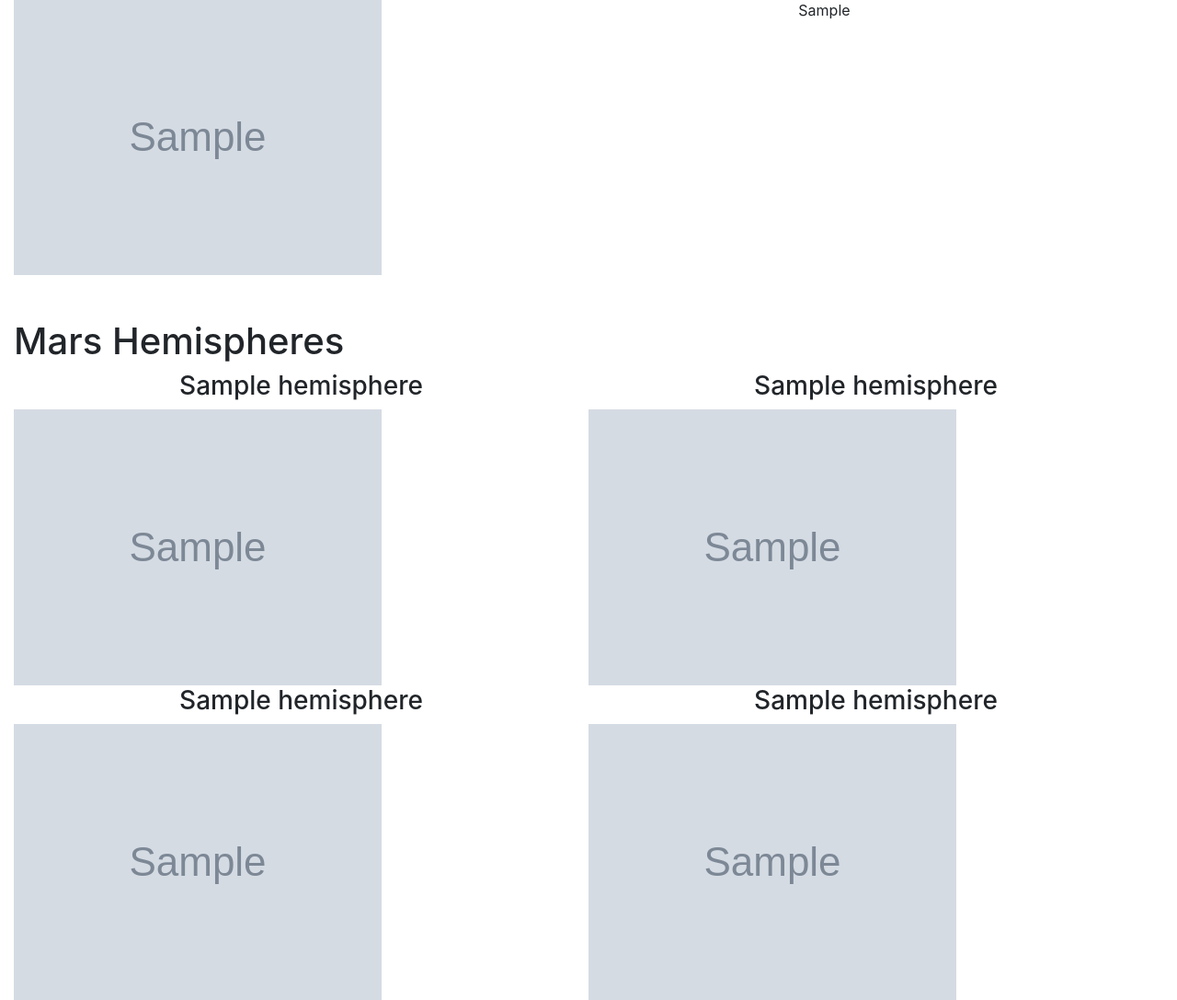
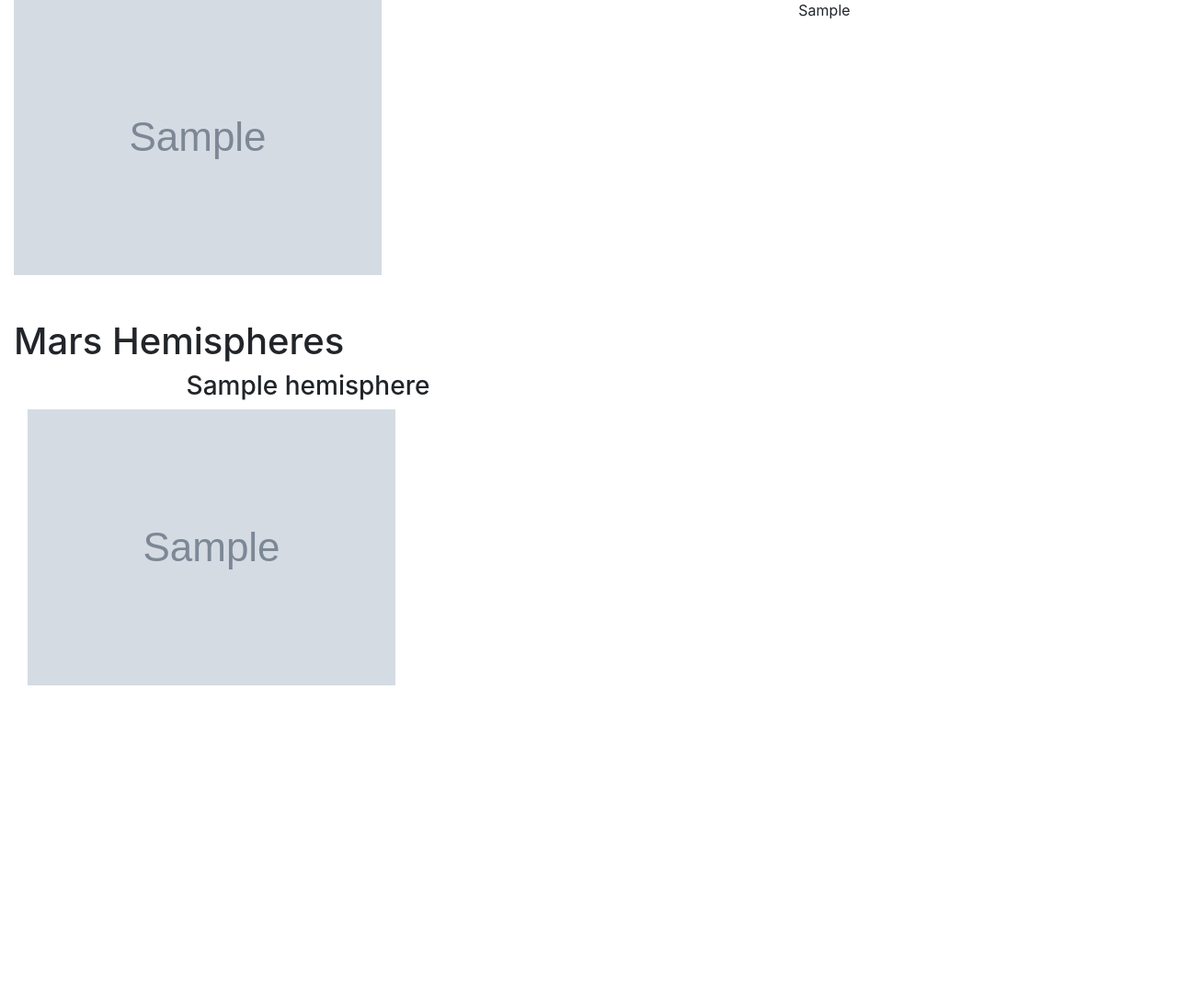
Before and after one commit to alexanderframe/Web-Scraping-Challenge, a Flask app: page / in a window 1280 px wide. Shown: the part 471-1558 px from the top of the page at 92% size. After the commit the page ends 1216 px from the top, so only its background shows below. Run offline with Flask 2, Linux system fonts and the light colour scheme; grey boxes marked "Sample" are stand-in pictures; a database or web service that is not in the repository returns one stand-in record (values such as "Sample title"); some libraries are stand-ins or nearby versions.

Commit message:
Updated index.html to get hemisphere images to load

```diff
--- a/app.py
+++ b/app.py
@@ -1,18 +1,19 @@
 # Dependencies
-from flask import Flask, render_template, jsonify, redirect
+from flask import Flask, render_template, redirect
 from flask_pymongo import PyMongo
 # import scrape_mars.py script to get mars_data
 import scrape_mars
 
 app = Flask(__name__)
 
-mongo = PyMongo(app)
+mongo = PyMongo(app, uri="mongodb://localhost:27017/weather_app")
 
 
 # Create root route
 @app.route('/')
 def index():
     mars_data = mongo.db.mars_data.find_one()
+    print(mars_data)
     return render_template('index.html', mars_data=mars_data)
 
 
--- a/templates/index.html
+++ b/templates/index.html
@@ -74,25 +74,14 @@
               <h1 class="panel-title">Mars Hemispheres</h1>
             </div>
           <div class="panel-body">
-            <div class="row">
+            <div class="row"></div>
+              <!-- Loop through each hemisphere in mars_data['hemisphere_imgs'] -->
+              {% for hemisphere in mars_data['hemisphere_imgs'] %}
               <div class="col-md-6" style="padding-right: 0px;">
-                <h3 style="text-align: center">{{ mars_data.hemisphere_imgs[0]['title'] }}</h3>
-                <img src={{ mars_data.hemisphere_imgs[0]['img_url']}} class="img-responsive">
-              </div>
-              <div class="col-md-6" style="padding-left: 0px;">
-                <h3 style="text-align: center">{{ mars_data.hemisphere_imgs[1]['title'] }}</h3>
-                <img src={{ mars_data.hemisphere_imgs[1]['img_url']}} class="img-responsive">
-              </div>
-            </div>
-            <div class="row">
-              <div class="col-md-6" style="padding-right: 0px;">
-                <h3 style="text-align: center">{{ mars_data.hemisphere_imgs[2]['title'] }}</h3>
-                <img src={{ mars_data.hemisphere_imgs[2]['img_url']}} class="img-responsive">
-              </div>
-              <div class="col-md-6" style="padding-left: 0px;">
-                <h3 style="text-align: center">{{ mars_data.hemisphere_imgs[3]['title'] }}</h3>
-                <img src={{ mars_data.hemisphere_imgs[3]['img_url']}} class="img-responsive">
-              </div>
+                  <h3 style="text-align: center">{{ hemisphere.title }}</h3>
+                  <img src={{ hemisphere.img_url }} class="img-responsive">
+                </div>
+              {% endfor %}
             </div>
           </div>
         </div>
```
Also changed, not shown: scrape_mars.py (line endings or trailing spaces), 1 other file.
